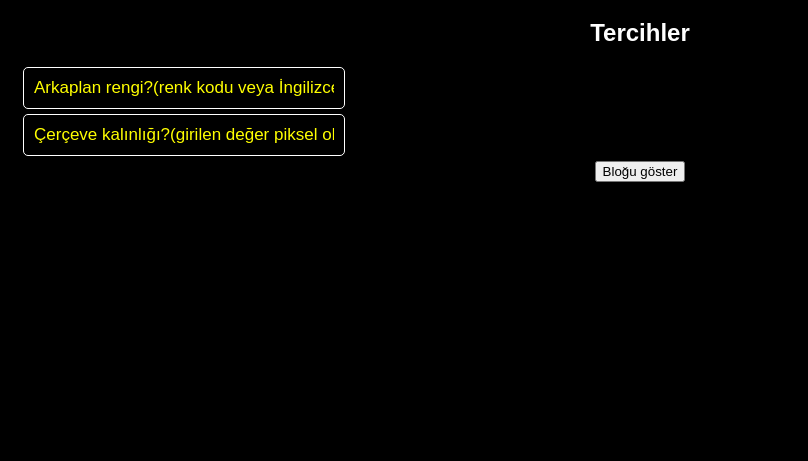
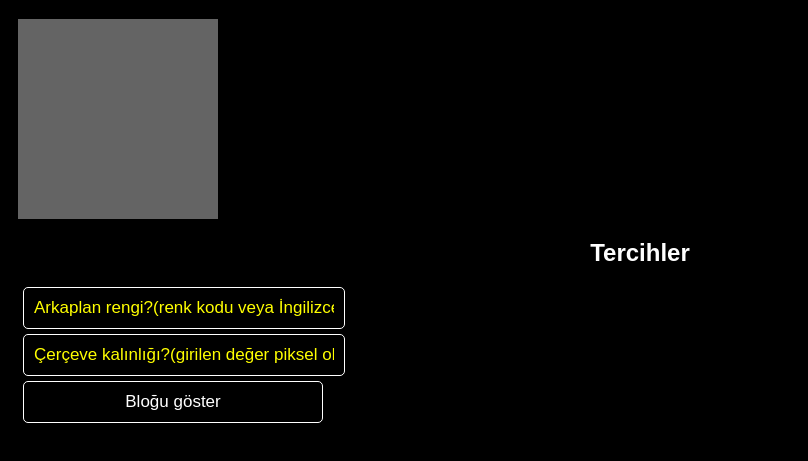
Before and after one commit to isegzidrafok/set, a plain HTML site: page index.html in a window 1280 px wide. Shown: the part 79-540 px from the top of the page, without its empty margins (0-808 px from the left). Drawn offline with Linux system fonts and the light colour scheme.

Commit message:
Update index.html

```diff
--- a/index.html
+++ b/index.html
@@ -29,16 +29,16 @@
   </head>
   <body>
     <h1>Bloğunu oluştur</h1>
-    <div style="width: 200px; background-color: rgb(100, 100 ,100);" id="blok"></div>
+    <div style="width: 200px;height:200px; background-color: rgb(100, 100 ,100);" id="blok"></div>
     <h2>Tercihler</h2>
     <input class="in" id="background" placeholder="Arkaplan rengi?(renk kodu veya İngilizce bir renk giriniz)">
     <input class="in" id="borderPx" placeholder="Çerçeve kalınlığı?(girilen değer piksel olarak varsayılır)">
-    <button onclick="kontrol()">Bloğu göster</button>
+    <button onclick="kontrol()" class="in">Bloğu göster</button>
     <script>
       const blok = document.getElementById("blok").style;
-      const arkaPlan = document.getElementById("background").value;
+      function kontrol(){
+        const arkaPlan = document.getElementById("background").value;
       const cercevePx = document.getElementById("borderPx").value;
-      function kontrol(){
         blok.backgroundColor=arkaPlan;
         blok.borderWidth=cercevePx+"px";
       }
```
